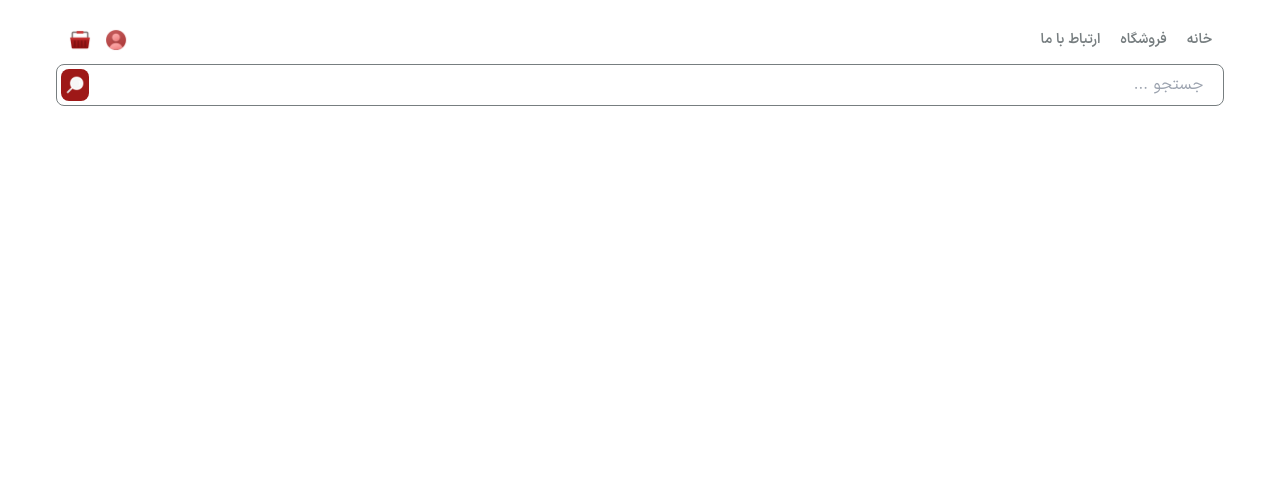
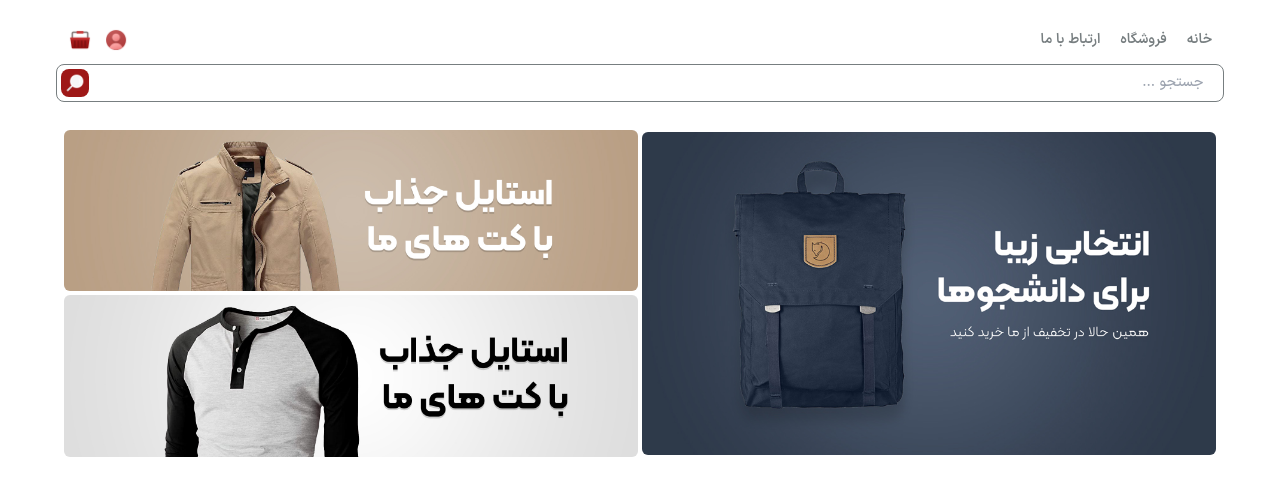
Before and after one commit to alihoushngi/Shop, a website: page index.html in a window 1280 px wide. Drawn offline with Linux system fonts and the light colour scheme.

Commit message:
banner section done

```diff
--- a/index.html
+++ b/index.html
@@ -32,17 +32,22 @@
             </ul>
         </div>
         <form action="#" class="w-full flex border-secondaryColor border-[0.5px] justify-between rounded-lg p-1">
-            <input type="text" placeholder="جستجو ..." class="w-full px-4 py-1 focus:outline-0">
+            <input type="text" placeholder="جستجو ..."
+                class="w-full px-4 py-1 focus:outline-0 text-primaryColor text-sm font-medium">
             <button class="bg-primaryColor rounded-lg p-1 flex justify-center items-center w-fit">
                 <img src="./src/assets/images/search.png" alt="" width="20">
             </button>
         </form>
     </nav>
-    <header>
-        <div></div>
-        <div>
-            <div></div>
-            <div></div>
+    <header class="flex w-full justify-center items-center px-16 py-3 gap-1">
+        <div class="w-full rounded-md">
+            <img src="./src/assets/images/firstSlider.jpg" alt="" class="rounded-md">
+        </div>
+        <div class="flex flex-col items-center w-full h-full justify-between gap-1">
+            <div class="w-full rounded-md"><img src="./src/assets/images/secoundSlider.jpg" alt="" class="rounded-md">
+            </div>
+            <div class="w-full rounded-md"><img src="./src/assets/images/thirdSlider.jpg" alt="" class="rounded-md">
+            </div>
         </div>
     </header>
 
```
Also changed, not shown: src/assets/images/LOGO.png (deleted), src/assets/images/firstSlider.jpg (added), src/assets/images/secoundSlider.jpg (added), src/assets/images/thirdSlider.jpg (added), src/styles/output.css.
